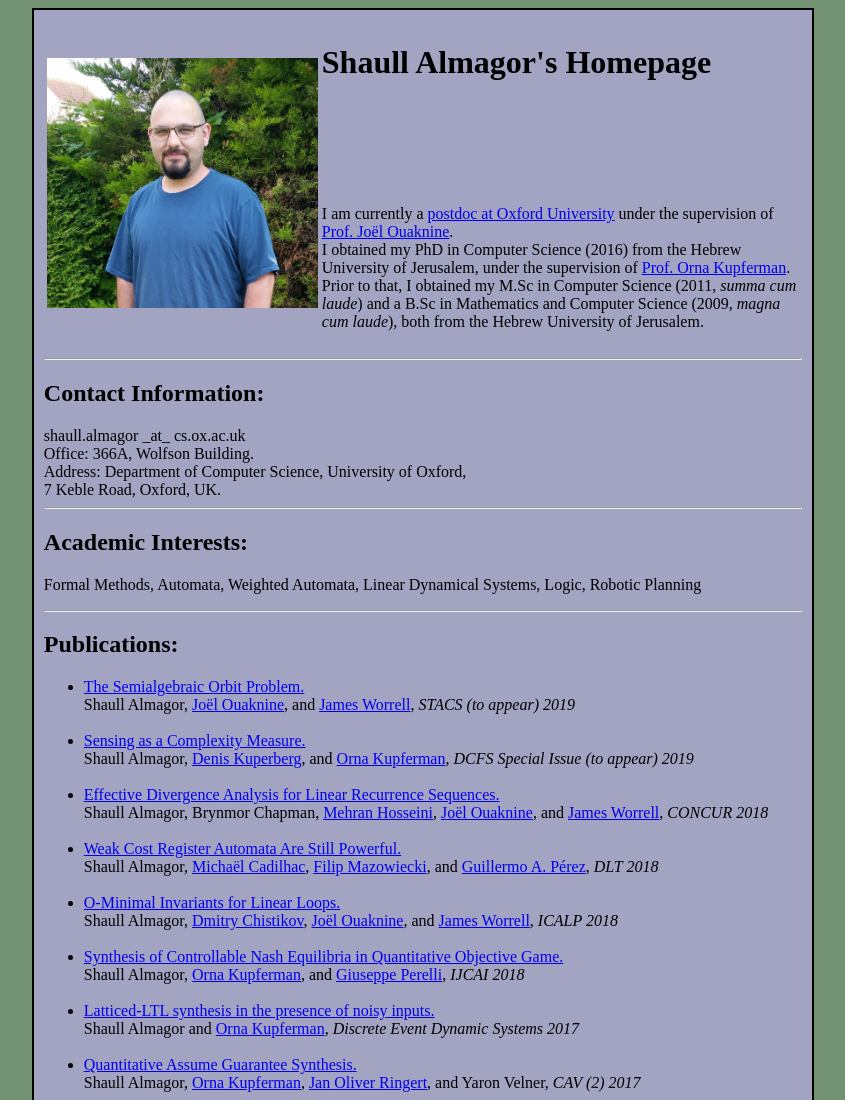
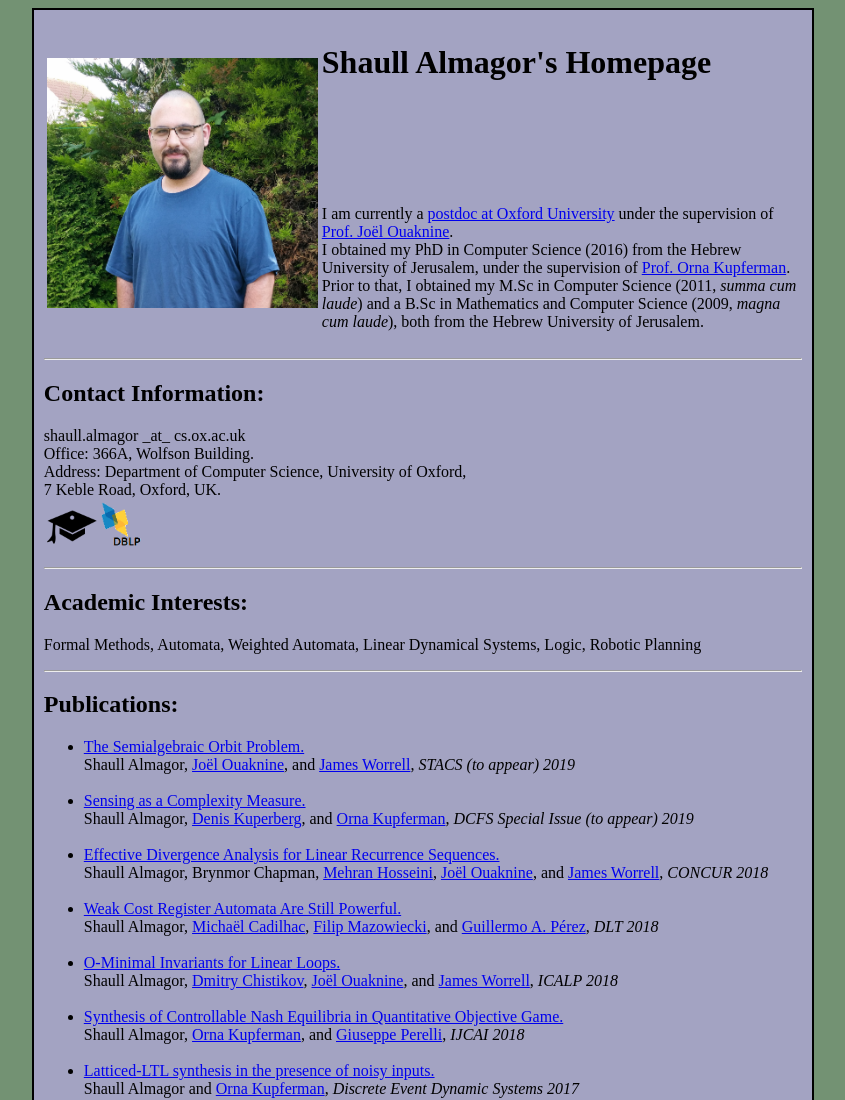
Before and after one commit to shaull/shaull.github.io, a plain HTML site: page index.html in a window 1280 px wide. Shown: the top 1100 px of the page, without its empty margins (217-1062 px from the left). Drawn offline with Linux system fonts and the light colour scheme.

Commit message:
dblp and scholar links

```diff
--- a/index.html
+++ b/index.html
@@ -53,6 +53,14 @@ shaull.almagor _at_ cs.ox.ac.uk<br/>
 Office: 366A, Wolfson Building.<br/>
 Address: Department of Computer Science, University of Oxford,<br/>
 7 Keble Road, Oxford, UK.<br/>
+
+<table>
+<tr>
+<td><a href="https://scholar.google.co.uk/citations?user=kpOkLNsAAAAJ&hl=en"><img src="gscholar.png" height="50" width="50"></a></td>
+<td><a href="https://dblp.uni-trier.de/pers/hd/a/Almagor:Shaull"><img src="dblp.png" height="50" width="50"></a></td>
+</tr>
+</table>
+
 <hr>
 
 <h2>Academic Interests:</h2>
```
Also changed, not shown: dblp.png (added), gscholar.png (added).
